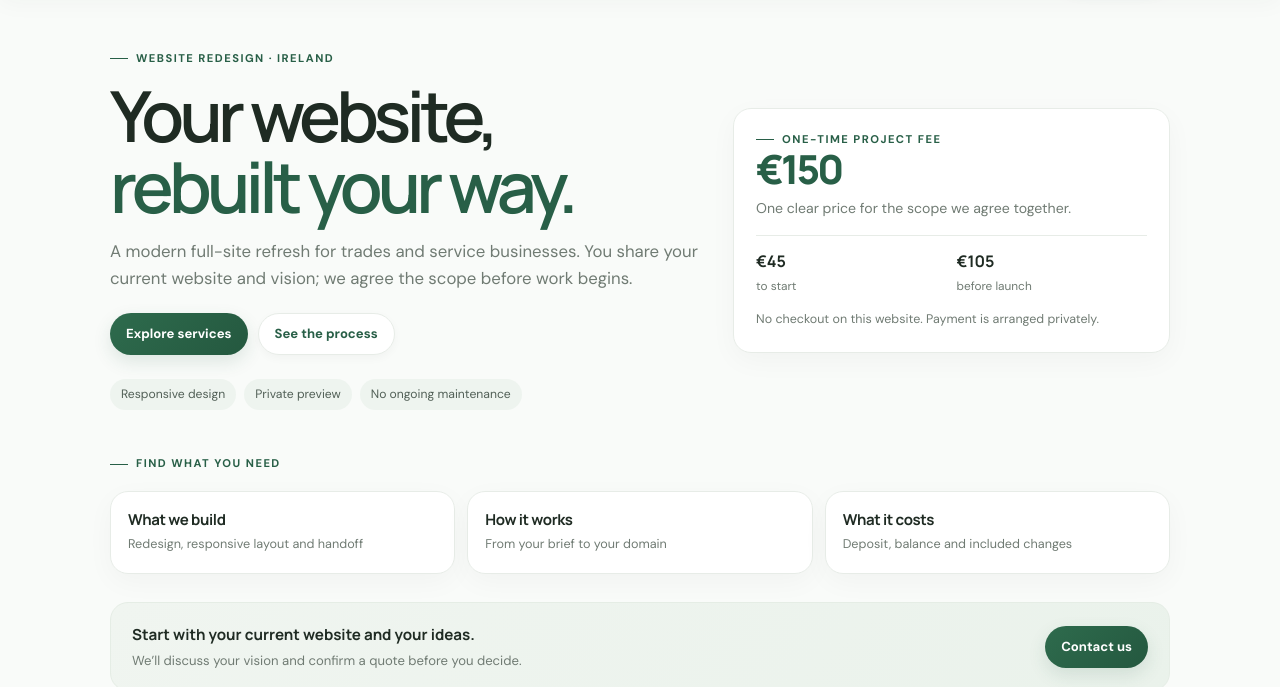
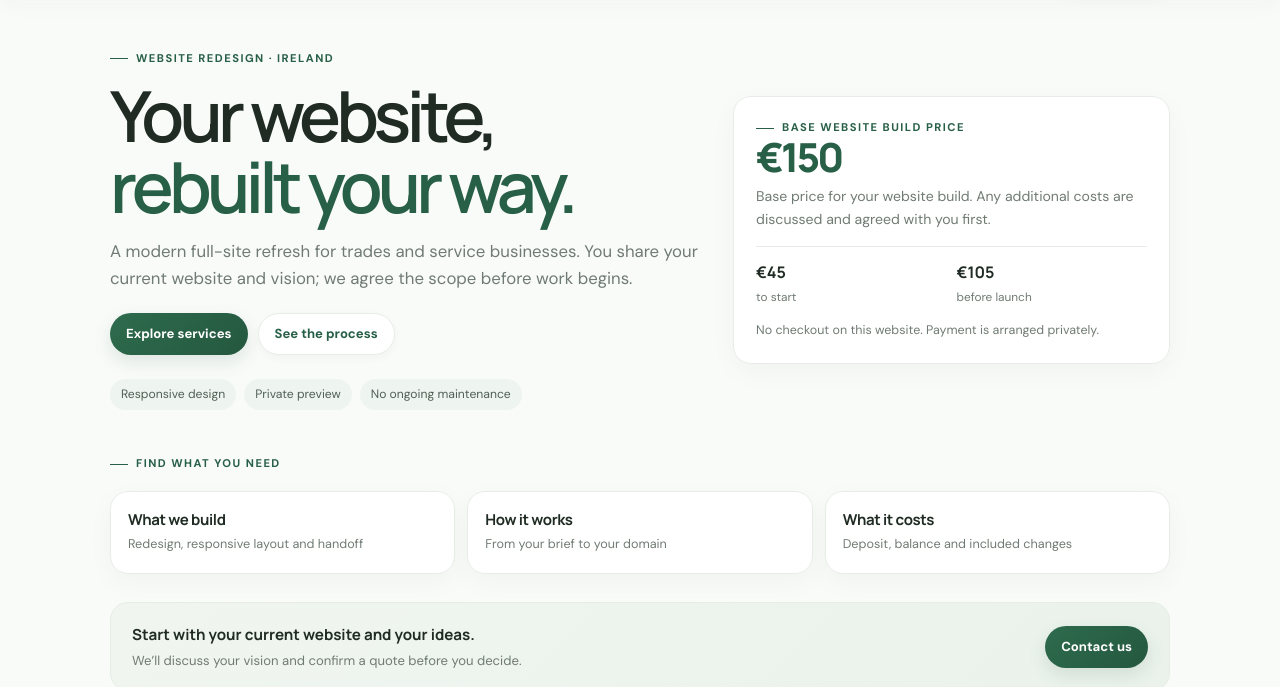
Before and after one commit to odysseyjakub/greatmaster7524demo, a plain HTML site: page index.html in a window 1280 px wide. Shown: the part 71-758 px from the top of the page. Drawn offline with Linux system fonts and the light colour scheme.

Commit message:
Clarify base website price

```diff
--- a/index.html
+++ b/index.html
@@ -1,5 +1,5 @@
-<!doctype html><html lang="en"><head><meta charset="utf-8"><meta name="viewport" content="width=device-width,initial-scale=1"><meta name="theme-color" content="#fbfcfa"><meta name="description" content="Website redesigns for Irish trades and service businesses. A clear €150 project fee, private preview and client-owned domain handoff."><title>Home — Your Web Studio</title><link rel="preconnect" href="https://fonts.googleapis.com"><link rel="preconnect" href="https://fonts.gstatic.com" crossorigin><link href="https://fonts.googleapis.com/css2?family=DM+Sans:wght@400;500;600;700&family=Manrope:wght@400;500;600;700;800&display=swap" rel="stylesheet"><link rel="stylesheet" href="styles.css"></head><body>
+<!doctype html><html lang="en"><head><meta charset="utf-8"><meta name="viewport" content="width=device-width,initial-scale=1"><meta name="theme-color" content="#fbfcfa"><meta name="description" content="Website redesigns for Irish trades and service businesses. A clear €150 base website price, private preview and client-owned domain handoff."><title>Home — Your Web Studio</title><link rel="preconnect" href="https://fonts.googleapis.com"><link rel="preconnect" href="https://fonts.gstatic.com" crossorigin><link href="https://fonts.googleapis.com/css2?family=DM+Sans:wght@400;500;600;700&family=Manrope:wght@400;500;600;700;800&display=swap" rel="stylesheet"><link rel="stylesheet" href="styles.css"></head><body>
 <header class="site-header"><div class="wrap nav"><a class="brand" href="index.html"><span class="brand-mark">YW</span><span>Your Web Studio</span></a><nav class="nav-links" aria-label="Main navigation"><a href="index.html" aria-current="page">Home</a><details class="nav-dropdown"><summary>Details</summary><div class="dropdown-menu"><a href="services.html">Services</a><a href="process.html">Process</a><a href="pricing.html">Pricing</a><a href="faqs.html">FAQs</a></div></details><a href="contact.html">Contact</a></nav><a class="nav-cta" href="contact.html">Get in touch</a></div></header>
-<main><section class="hero"><div class="wrap hero-grid"><div class="hero-copy"><div class="eyebrow">Website redesign · Ireland</div><h1>Your website,<br><em>rebuilt your way.</em></h1><p>A modern full-site refresh for trades and service businesses. You share your current website and vision; we agree the scope before work begins.</p><div class="actions"><a class="button" href="services.html">Explore services</a><a class="button secondary" href="process.html">See the process</a></div><div class="highlights"><span>Responsive design</span><span>Private preview</span><span>No ongoing maintenance</span></div></div><aside class="price-panel"><div class="eyebrow">One-time project fee</div><div class="price">€150</div><p>One clear price for the scope we agree together.</p><div class="price-split"><div><strong>€45</strong><span>to start</span></div><div><strong>€105</strong><span>before launch</span></div></div><div class="small-note">No checkout on this website. Payment is arranged privately.</div></aside></div></section>
+<main><section class="hero"><div class="wrap hero-grid"><div class="hero-copy"><div class="eyebrow">Website redesign · Ireland</div><h1>Your website,<br><em>rebuilt your way.</em></h1><p>A modern full-site refresh for trades and service businesses. You share your current website and vision; we agree the scope before work begins.</p><div class="actions"><a class="button" href="services.html">Explore services</a><a class="button secondary" href="process.html">See the process</a></div><div class="highlights"><span>Responsive design</span><span>Private preview</span><span>No ongoing maintenance</span></div></div><aside class="price-panel"><div class="eyebrow">Base website build price</div><div class="price">€150</div><p>Base price for your website build. Any additional costs are discussed and agreed with you first.</p><div class="price-split"><div><strong>€45</strong><span>to start</span></div><div><strong>€105</strong><span>before launch</span></div></div><div class="small-note">No checkout on this website. Payment is arranged privately.</div></aside></div></section>
 <section class="wrap"><div class="eyebrow">Find what you need</div><div class="home-links"><a class="home-link" href="services.html"><strong>What we build</strong><span>Redesign, responsive layout and handoff</span></a><a class="home-link" href="process.html"><strong>How it works</strong><span>From your brief to your domain</span></a><a class="home-link" href="pricing.html"><strong>What it costs</strong><span>Deposit, balance and included changes</span></a></div><div class="home-contact"><div><strong>Start with your current website and your ideas.</strong><p>We’ll discuss your vision and confirm a quote before you decide.</p></div><a class="button" href="contact.html">Contact us</a></div></section></main>
 <footer class="footer"><div class="wrap"><div class="footer-inner"><a class="brand" href="index.html"><span class="brand-mark">YW</span><span>Your Web Studio</span></a><div class="footer-links"><a href="services.html">Services</a><a href="process.html">Process</a><a href="pricing.html">Pricing</a><a href="faqs.html">FAQs</a><a href="contact.html">Contact</a><a href="https://github.com/odysseyjakub/greatmaster7524demo">Open-source code</a></div><span>© <span id="year">2026</span> Your Web Studio</span></div><div class="foot-note">Website redesign and launch for Irish trades and service businesses. No ongoing maintenance after handoff.</div></div></footer><script>document.getElementById('year').textContent=new Date().getFullYear();</script></body></html>
```
